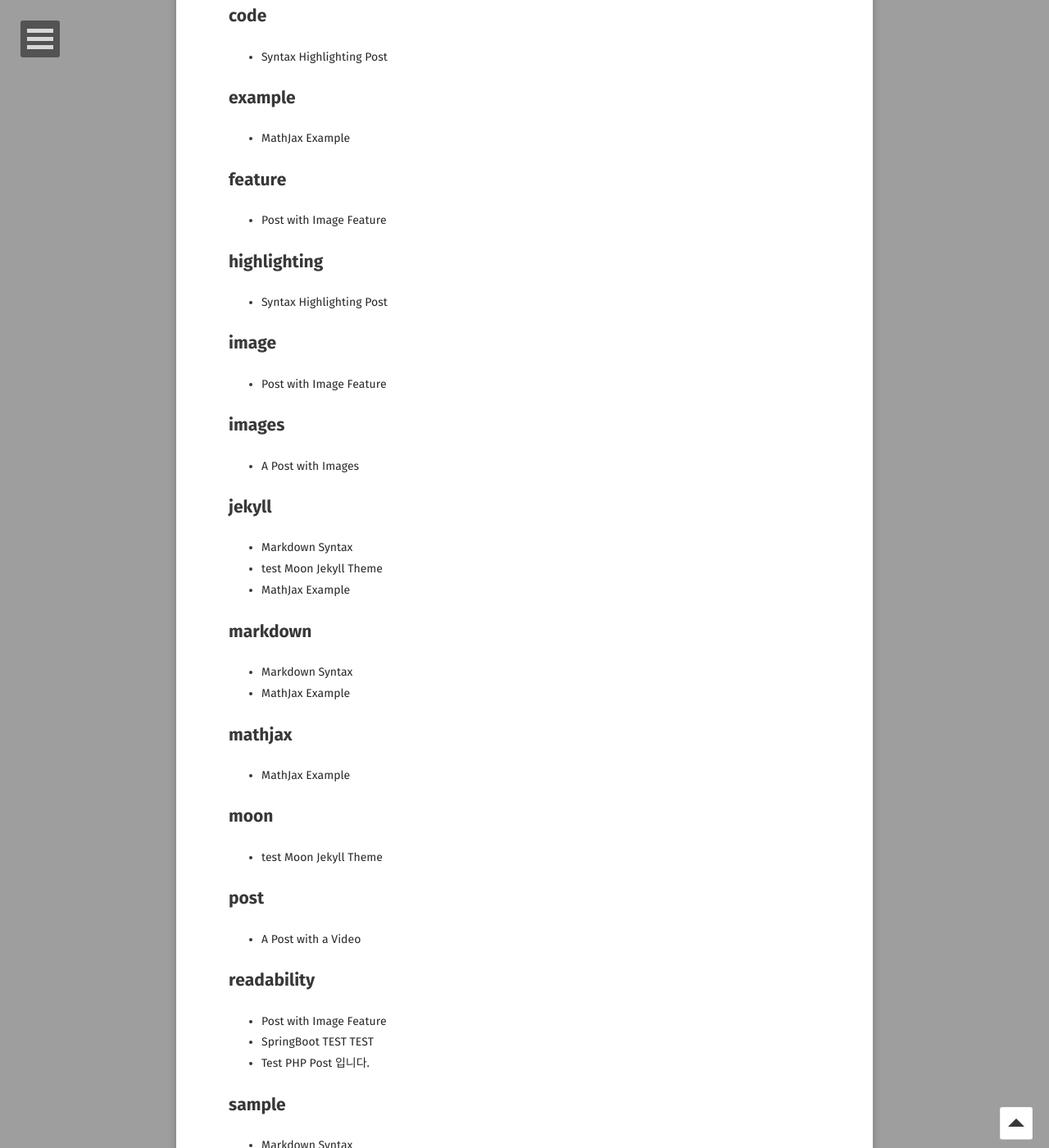
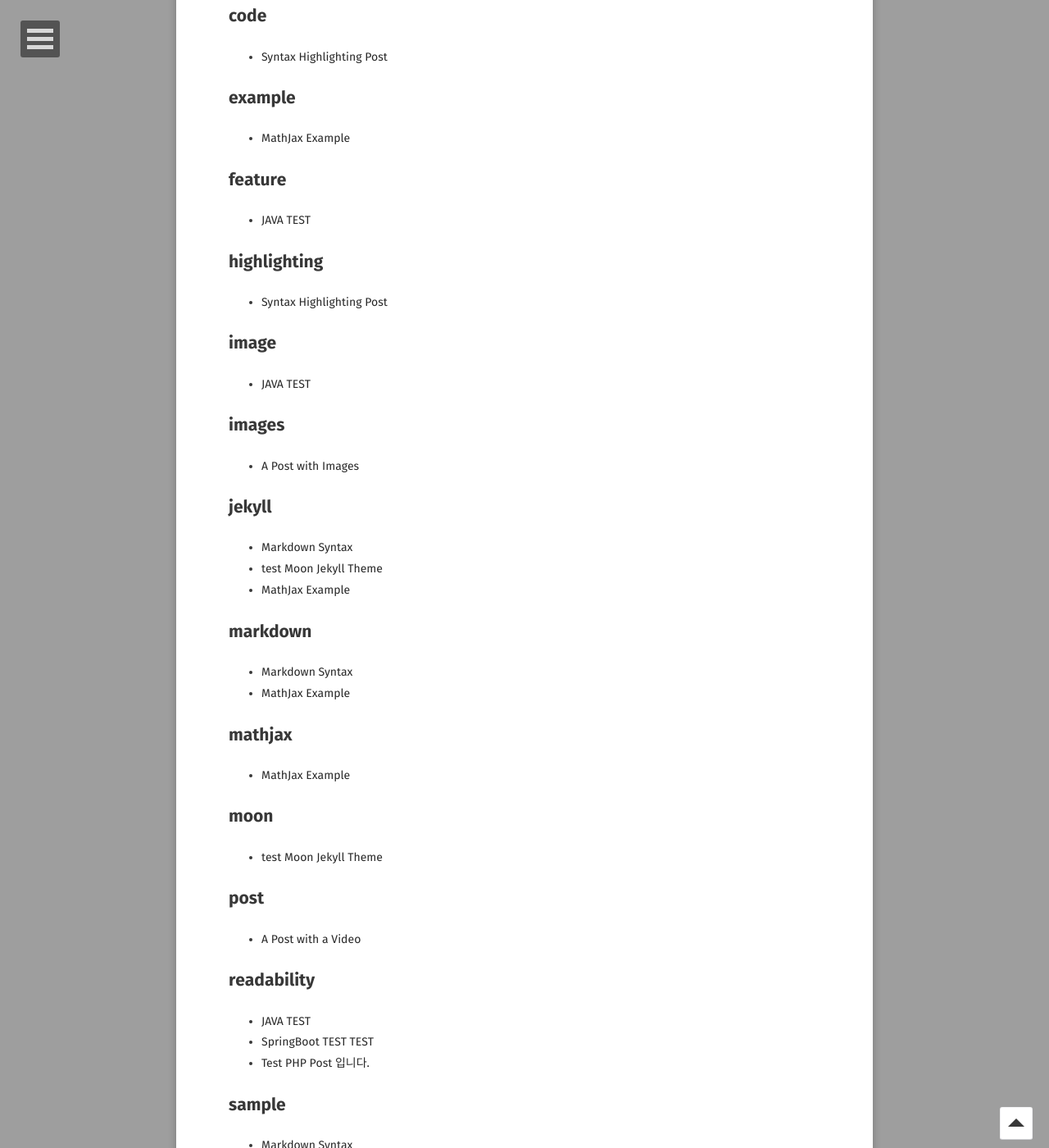
Before and after one commit to GayeonYoon/GayeonYoon.github.io, a Jekyll site: the page built from tags/index.html, in a window 1280 px wide and 1400 px high, scrolled down 625 px. Shown: the whole window at 82% size. Built offline with Jekyll 4.4.1, drawn with Linux system fonts in a browser that asks for light colours; some web fonts are replaced; some of the changed text lies outside the part shown.

Commit message:
Update and rename 2012-05-23-readability-feature-post.md to 2012-05-23-test_java.md

```diff
--- a/_posts/2012-05-23-readability-feature-post.md
+++ b/_posts/2012-05-23-test_java.md
@@ -1,11 +1,12 @@
 ---
 layout: post
-title: "Post with Image Feature"
+title: "JAVA TEST"
 date: 2012-05-23
 excerpt: "A ton of text to test readability with image feature."
 tags: [sample post, readability, test, image, feature]
 feature: http://i.imgur.com/Ds6S7lJ.png
 comments: true
+java: true
 ---
 
 Portland in shoreditch Vice, labore typewriter pariatur hoodie fap sartorial Austin. Pinterest literally occupy Schlitz forage. Odio ad blue bottle vinyl, 90's narwhal commodo bitters pour-over nostrud. Ugh est hashtag in, fingerstache adipisicing laboris esse Pinterest shabby chic Portland. Shoreditch bicycle rights anim, flexitarian laboris put a bird on it vinyl cupidatat narwhal. Hashtag artisan skateboard, flannel Bushwick nesciunt salvia aute fixie do plaid post-ironic dolor McSweeney's. Cliche pour-over chambray nulla four loko skateboard sapiente hashtag.
```
